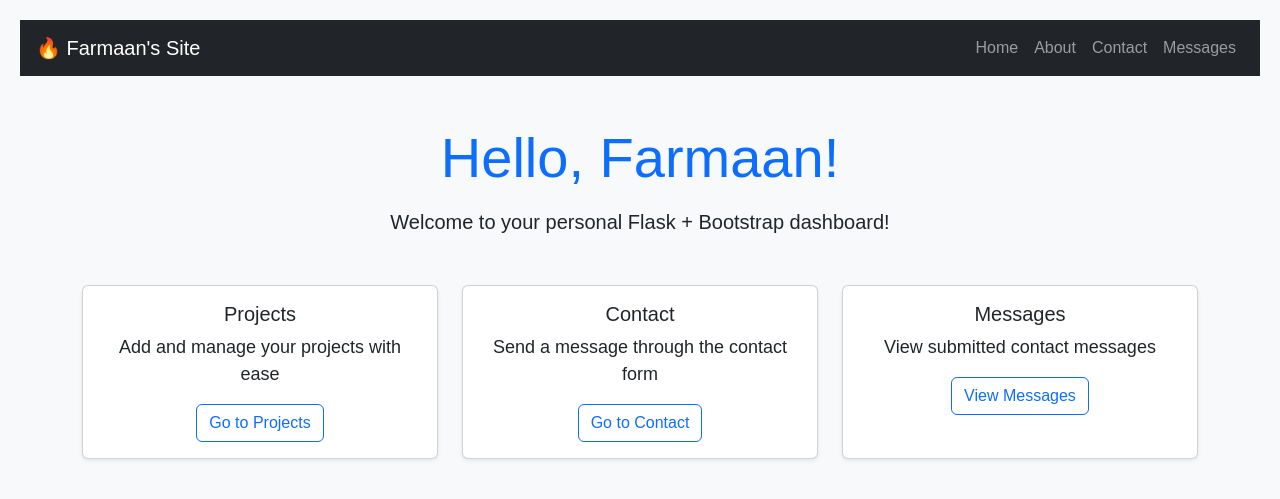
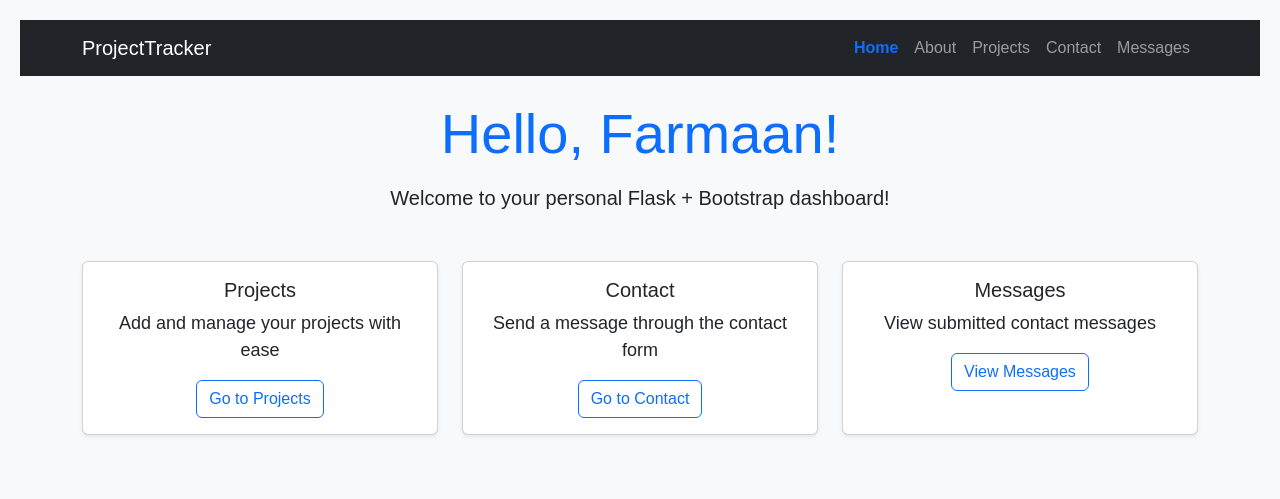
Before and after one commit to SyedFarmaan/project-tracker-v2, a Flask app: page / in a window 1280 px wide. Shown: the top 499 px of the page. Run offline with Flask 3, Linux system fonts and the light colour scheme.

Commit message:
Updated base layout with navigation bar and styles

```diff
--- a/static/styles.css
+++ b/static/styles.css
@@ -11,3 +11,7 @@ h1 {
 p {
     font-size: 18px;
 }
+.nav-link.active {
+  font-weight: bold;
+  color: #0d6efd !important;
+}
--- a/templates/base.html
+++ b/templates/base.html
@@ -1,31 +1,68 @@
 <!DOCTYPE html>
-<html>
+<html lang="en">
 <head>
+  <meta charset="UTF-8" />
+  <meta name="viewport" content="width=device-width, initial-scale=1.0" />
   <title>{% block title %}My Website{% endblock %}</title>
+
+  <!-- Bootstrap 5.3.3 CSS -->
   <link href="https://cdn.jsdelivr.net/npm/bootstrap@5.3.3/dist/css/bootstrap.min.css" rel="stylesheet">
+
+  <!-- Custom Stylesheet -->
   <link rel="stylesheet" href="{{ url_for('static', filename='styles.css') }}">
 </head>
+
 <body class="bg-light">
 
-    <nav class="navbar navbar-expand navbar-dark bg-dark px-3">
-        <a class="navbar-brand" href="/">🔥 Farmaan's Site</a>
-        <div class="collapse navbar-collapse">
+  <!-- 🔹 NAVIGATION BAR -->
+  <nav class="navbar navbar-expand-lg navbar-dark bg-dark">
+    <div class="container">
+      <a class="navbar-brand" href="{{ url_for('home') }}">ProjectTracker</a>
+      <button class="navbar-toggler" type="button" data-bs-toggle="collapse" data-bs-target="#navbarNav">
+        <span class="navbar-toggler-icon"></span>
+      </button>
+
+      <div class="collapse navbar-collapse" id="navbarNav">
         <ul class="navbar-nav ms-auto">
-                <li class="nav-item"><a class="nav-link" href="/">Home</a></li>
-                <li class="nav-item"><a class="nav-link" href="/about">About</a></li>
-                <li class="nav-item"><a class="nav-link" href="/contact">Contact</a></li>
-                <li class="nav-item"><a class="nav-link" href="{{ url_for('messages') }}">Messages</a>
+          <li class="nav-item">
+            <a class="nav-link {% if request.endpoint == 'home' %}active{% endif %}" href="{{ url_for('home') }}">Home</a>
+          </li>
+          <li class="nav-item">
+            <a class="nav-link {% if request.endpoint == 'about' %}active{% endif %}" href="{{ url_for('about') }}">About</a>
+          </li>
+          <li class="nav-item">
+            <a class="nav-link {% if request.endpoint == 'projects' %}active{% endif %}" href="{{ url_for('projects') }}">Projects</a>
+          </li>
+          <li class="nav-item">
+            <a class="nav-link {% if request.endpoint == 'contact' %}active{% endif %}" href="{{ url_for('contact') }}">Contact</a>
+          </li>
+          <li class="nav-item">
+            <a class="nav-link {% if request.endpoint == 'messages' %}active{% endif %}" href="{{ url_for('messages') }}">Messages</a>
           </li>
         </ul>
       </div>
+    </div>
   </nav>
 
-    <div class="container mt-5">
+  <!-- 🔹 FLASH MESSAGES & PAGE CONTENT -->
+  <div class="container mt-4">
+    {% with messages = get_flashed_messages(with_categories=true) %}
+      {% if messages %}
+        {% for category, message in messages %}
+          <div class="alert alert-{{ category }} alert-dismissible fade show" role="alert">
+            {{ message }}
+            <button type="button" class="btn-close" data-bs-dismiss="alert" aria-label="Close"></button>
+          </div>
+        {% endfor %}
+      {% endif %}
+    {% endwith %}
+
     {% block content %}
-        <!-- each page will fill this section -->
+    <!-- Each page will inject content here -->
     {% endblock %}
   </div>
-<!-- Bootstrap JS Bundle (includes Popper) -->
-<script src="https://cdn.jsdelivr.net/npm/bootstrap@5.3.0/dist/js/bootstrap.bundle.min.js"></script>
+
+  <!-- Bootstrap JS Bundle -->
+  <script src="https://cdn.jsdelivr.net/npm/bootstrap@5.3.3/dist/js/bootstrap.bundle.min.js"></script>
 </body>
 </html>
```
Lines whose indentation alone changed are shown as unchanged.
